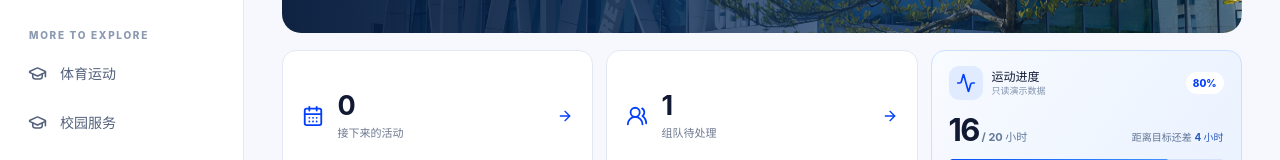
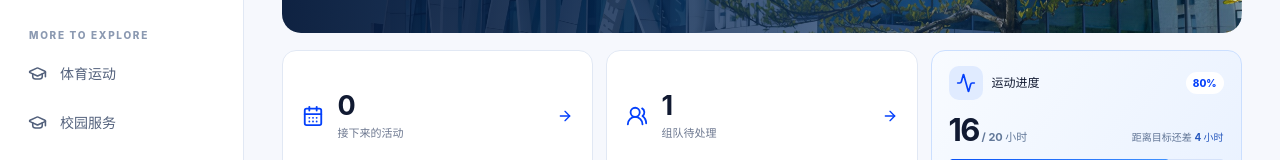
Before and after one commit to Luoyi-Gan/bnbu-banxue, a React (Vite) app: page /v2 in a window 1280 px wide. Shown: the part 375-535 px from the top of the page. Built offline with nearby package versions, Linux system fonts and the light colour scheme.

Commit message:
Remove read-only demo caption from home sports progress

```diff
--- a/src/v2/student.tsx
+++ b/src/v2/student.tsx
@@ -40,7 +40,7 @@ export function V2Home() {
       <Link to="/v2/activities"><CalendarDays size={22}/><span><strong>{upcoming.length}</strong><small>接下来的活动</small></span><ArrowRight size={16}/></Link>
       <Link to="/v2/partners/teams"><UsersRound size={22}/><span><strong>{pending}</strong><small>组队待处理</small></span><ArrowRight size={16}/></Link>
       <Link to="/v2/sports" className="v2-sport-stat" aria-label="运动进度，已完成 16 小时，目标 20 小时，进入体育运动平台">
-        <div className="v2-sport-stat-head"><span className="v2-sport-stat-icon"><Activity size={20}/></span><span className="v2-sport-stat-title"><strong>运动进度</strong><small>只读演示数据</small></span><span className="v2-sport-stat-percent">80%</span></div>
+        <div className="v2-sport-stat-head"><span className="v2-sport-stat-icon"><Activity size={20}/></span><span className="v2-sport-stat-title"><strong>运动进度</strong></span><span className="v2-sport-stat-percent">80%</span></div>
         <div className="v2-sport-stat-summary"><span className="v2-sport-stat-value"><strong>16</strong><em> / 20 小时</em></span><small>距离目标还差 <b>4 小时</b></small></div>
         <div className="v2-sport-progress" role="progressbar" aria-label="运动目标完成进度" aria-valuenow={16} aria-valuemin={0} aria-valuemax={20}><span/></div>
       </Link>
```
